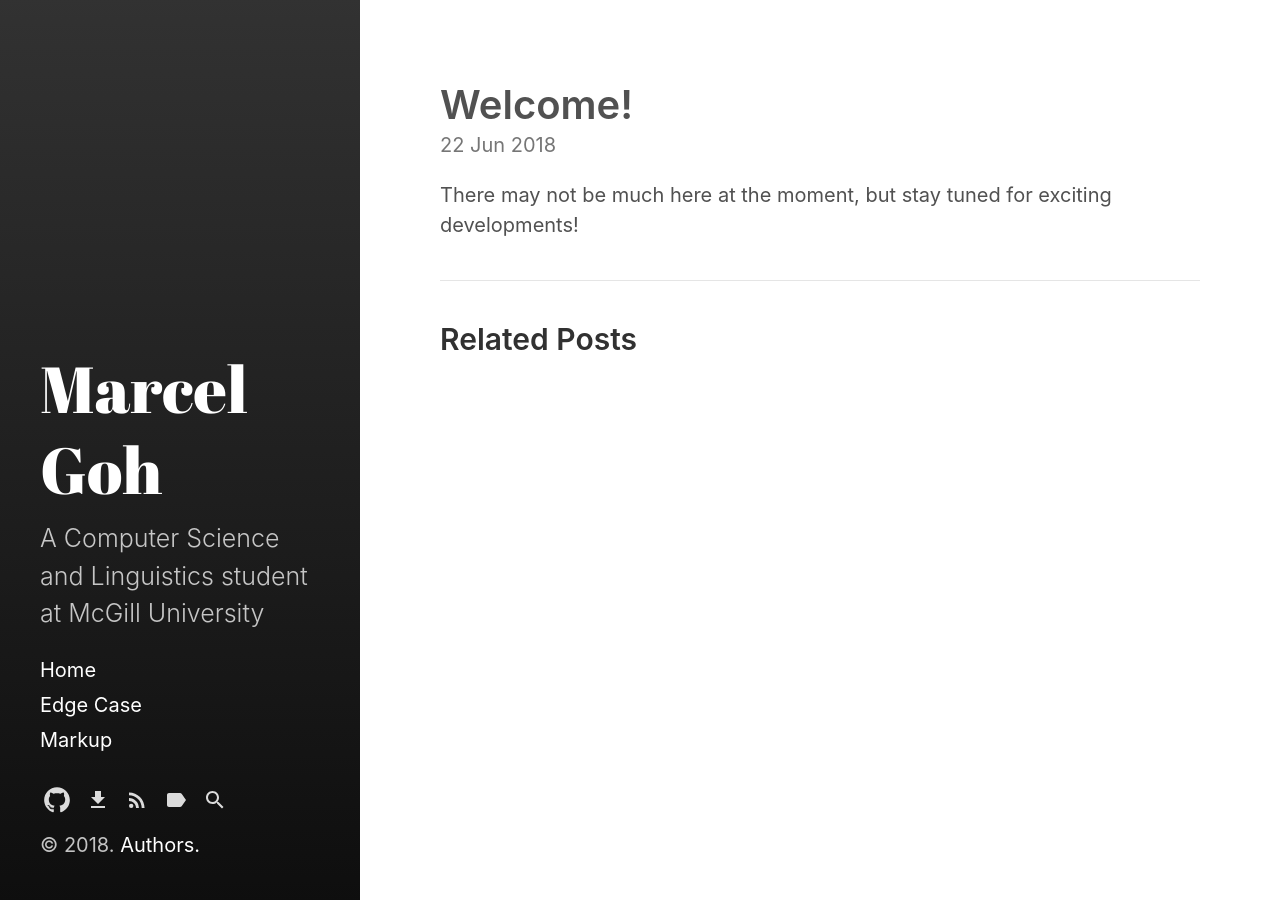
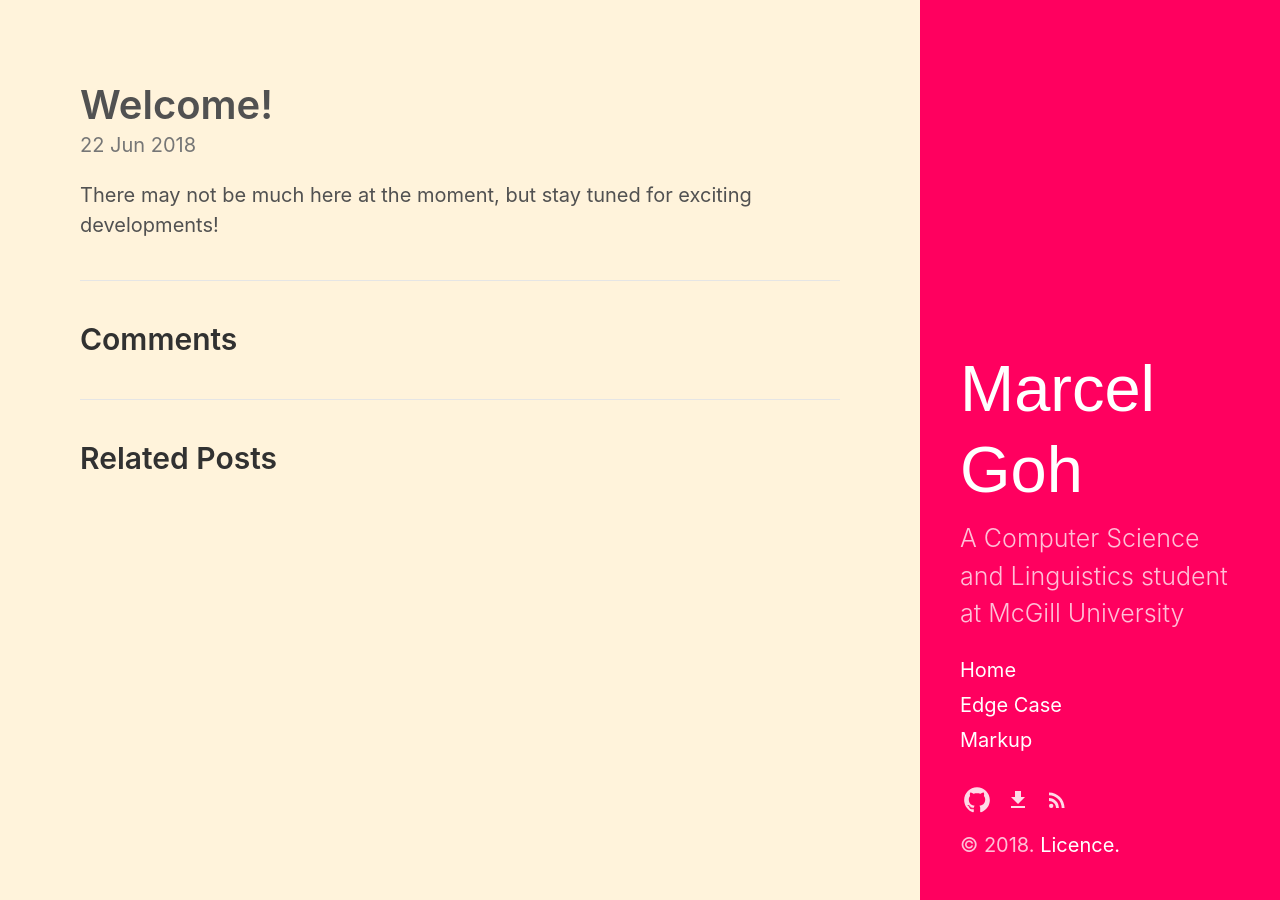
Before and after one commit to marcelgoh/marcelgoh.github.io, a Jekyll site: the page built from _posts/2018-06-22-welcome.md, in a window 1280 px wide. Built offline with Jekyll 4.4.1, drawn with Linux system fonts in a browser that asks for light colours.

Commit message:
updated style fonts and colors

```diff
--- a/_config.yml
+++ b/_config.yml
@@ -3,14 +3,20 @@ markdown:         kramdown
 highlighter:      rouge
 
 # Setup
-title:            Marcel Goh
-tagline:          'Computer Science Student'
+title:            'Marcel Goh'
+# tagline:        ''
 description:      'A Computer Science and Linguistics student at McGill University'
-url:              https://marcelgoh.github.io
+# url:            https://marcelgoh.github.io
 
 author:
   name:           'Marcel Goh'
-  url:            https:github.com/marcelgoh
+  url:            'https://marcelgoh.github.io'
+  email:          'marcel_goh@yahoo.ca'
+  github:         'https://github.com/marcelgoh'
+  instagram:      'https://www.instagram.com/marcelgoh'
+  facebook:       'https://www.facebook.com/marcel.goh.1'
+  linkedin:       'https://www.linkedin.com/in/marcel-goh-463ba2149'
+
 
 paginate:         5
 # paginate_path:    '/page:num'
--- /dev/null
+++ b/_includes/comments.html
@@ -0,0 +1,6 @@
+{% if page.comments != false %}
+  <section class="comments">
+    <h2>Comments</h2>
+    {% include disqus.html %}
+  </section>
+{% endif %}
--- a/_includes/copyright.html
+++ b/_includes/copyright.html
@@ -1,4 +1,4 @@
 <p>
   &copy; {{ site.time | date: '%Y' }}.
-  <a href="{{ site.baseurl }}/authors/index.md">Authors.</a>
+  <a href="{{ site.baseurl }}/licence/">Licence.</a>
 </p>
--- a/_includes/font-includes.html
+++ b/_includes/font-includes.html
@@ -4,3 +4,4 @@
 {% endcomment %}
 
 <link rel="stylesheet" href="https://fonts.googleapis.com/css?family=Abril+Fatface" />
+<link rel="stylesheet" href="https://fonts.googleapis.com/css?family="Futura" />
--- a/_sass/hydeout/_layout.scss
+++ b/_sass/hydeout/_layout.scss
@@ -25,10 +25,6 @@
 body {
   color: rgba(255,255,255,.75);
   background-color: $sidebar-bg-color;
-  background-image: linear-gradient(
-    to bottom,
-    lighten($sidebar-bg-color, 7%),
-    darken($sidebar-bg-color, 7%));
   display: flex;
   flex-direction: column;
   min-width: 100vw;
@@ -40,7 +36,7 @@ body {
   padding: $section-spacing;
 
   .site-title {
-    font-family: "Abril Fatface", serif;
+    font-family: "Futura", sans-serif;
     font-weight: normal;
     font-size: $large-font-size;
     color: rgba(255,255,255,.75);
@@ -49,7 +45,7 @@ body {
 
     a {
       color: inherit;
-      &:hover { color: $sidebar-title-color; }
+      &:hover { color: $hover-color; }
     }
 
     .back-arrow { margin-right: 0.5rem; }
--- a/assets/css/main.scss
+++ b/assets/css/main.scss
@@ -2,10 +2,22 @@
 # Use a comment to ensure Jekyll reads the file to be transformed into CSS later
 # only main files contain this front matter, not partials.
 ---
+$red: #ff005f;
+$green: #a6e22e;
+$teal: #039699;
+$purple: #a22eea;
+$orange: #fd9720;
+$beige: #fff3db;
+$dark-grey: #313131;
 
-$sidebar-bg-color: #202020;
-$sidebar_sticky: true;
-$layout-reverse: false;
-$link-color: #268bd2;
+
+$sidebar-bg-color: $red;
+$layout-reverse: true;
+$link-color: $teal;
+$body-bg: $beige;
+$code-font-family: "Fira Mono", Menlo, Monaco, "Courier New", monospace;
+$code-color: $dark-grey;
+
+$hover-color: $orange;
 
 @import "hydeout";
--- a/search.html
+++ /dev/null
@@ -1,4 +0,0 @@
----
-layout: search
-title: Google Search
----
--- a/tags.html
+++ /dev/null
@@ -1,4 +0,0 @@
----
-layout: tags
-title: Tags
----
```
Also changed, not shown: authors/index.md (deleted, +0 -7 lines), licence/index.md (added, +9 -0 lines).
